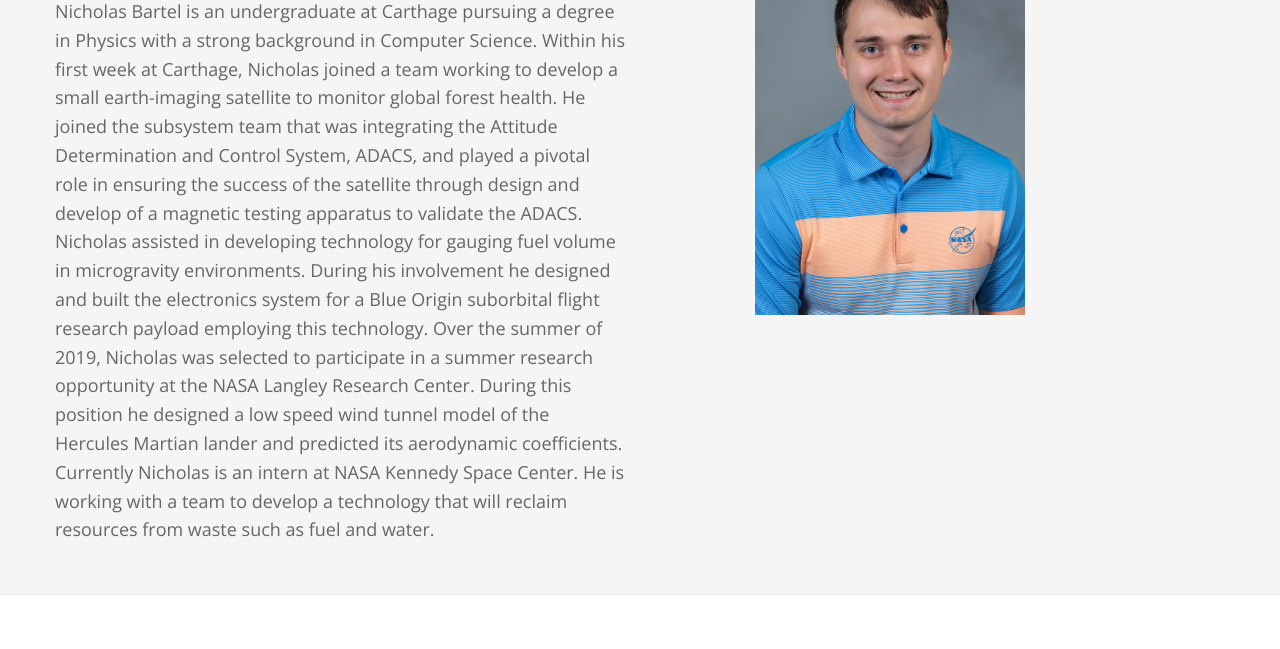
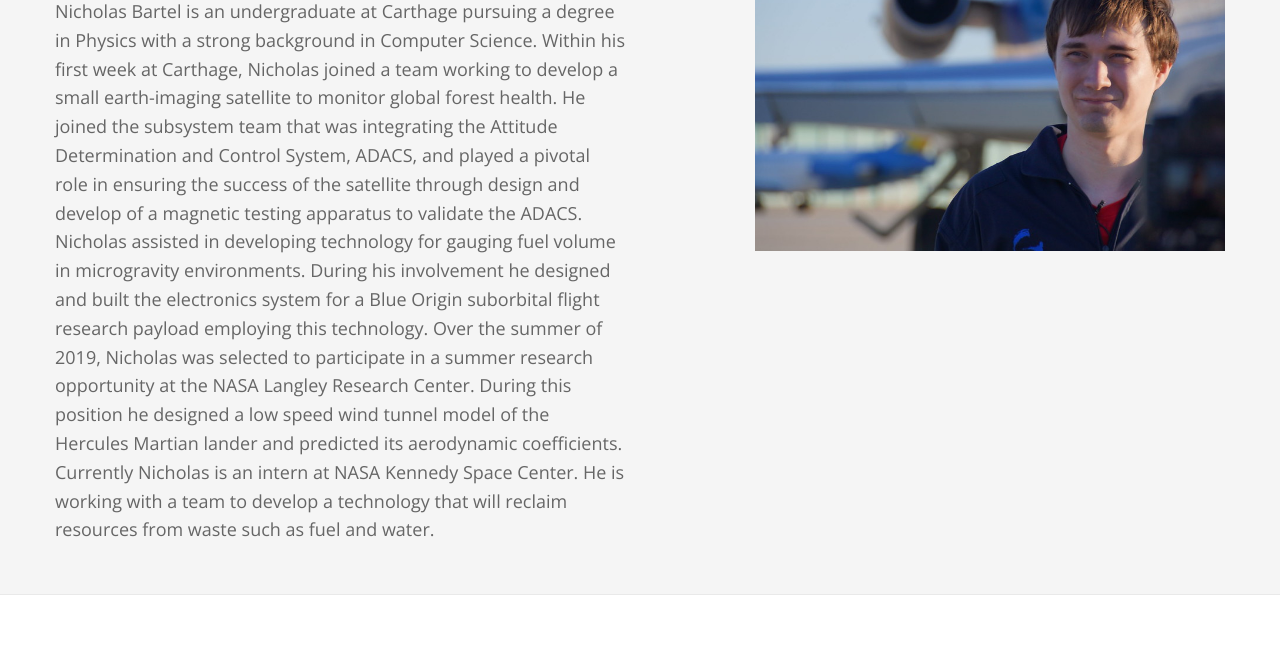
Before and after one commit to N-Bartel/N-Bartel.github.io, a plain HTML site: page index.html in a window 1280 px wide. Shown: the part 203-852 px from the top of the page. Drawn offline with nearby package versions, Linux system fonts and the light colour scheme; grey boxes are pictures that could not be loaded.

Commit message:
I a making sure everything is up to date before I make spell check changes

```diff
--- a/index.html
+++ b/index.html
@@ -123,8 +123,8 @@
 
           </p>
 	</div>
-        <div class="span3 offset1">
-	<img src="headShotAtWSGC.jpg" alt="A picture of Nicholas in Zero G."/>
+        <div class="span5 offset1">
+	<img src="KickAssPicOfMe.jpg" alt="A picture of Nicholas in Zero G."/>
 	</div>
       </div>
     </div>
```
Also changed, not shown: KickAssPicOfMe.jpg (added), 1 other file.
